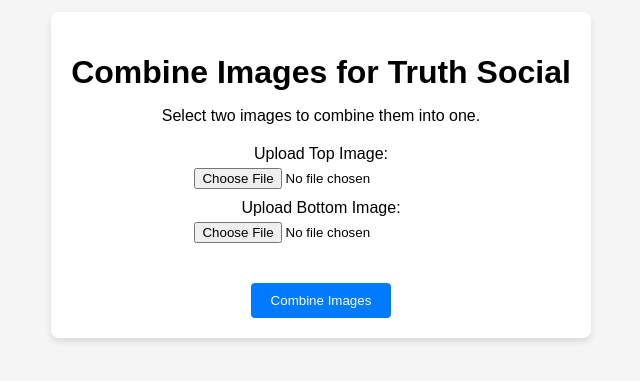
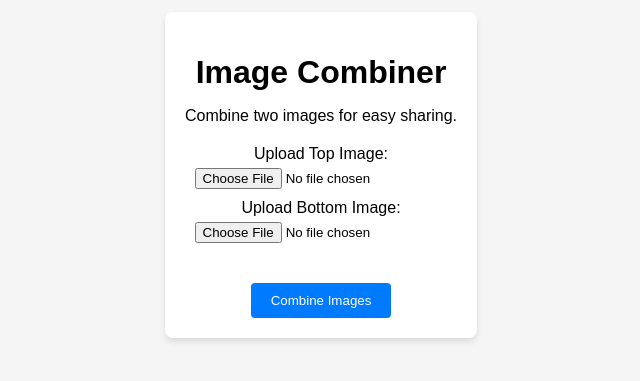
Before and after one commit to Martinezworldwide/topbottomimage, a plain HTML site: page index.html in a window 1280 px wide. Shown: the part 225-606 px from the top of the page, without its empty margins (319-959 px from the left). Drawn offline with Linux system fonts and the light colour scheme.

Commit message:
Update index.html

```diff
--- a/index.html
+++ b/index.html
@@ -3,13 +3,13 @@
 <head>
     <meta charset="UTF-8">
     <meta name="viewport" content="width=device-width, initial-scale=1.0">
-    <title>Image Combiner for Truth Social</title>
+    <title>Image Combiner</title>
     <link rel="stylesheet" href="styles.css">
 </head>
 <body>
     <div class="container">
-        <h1>Combine Images for Truth Social</h1>
-        <p>Select two images to combine them into one.</p>
+        <h1>Image Combiner</h1>
+        <p>Combine two images for easy sharing.</p>
         <div class="upload-section">
             <label for="image1">Upload Top Image:</label>
             <input type="file" id="image1" accept="image/*">
@@ -17,8 +17,9 @@
             <input type="file" id="image2" accept="image/*">
         </div>
         <button id="combineBtn">Combine Images</button>
-        <canvas id="canvas"></canvas>
-        <a id="downloadBtn" style="display: none;" download="combined-image.png">Download Combined Image</a>
+        <div id="output" class="output">
+            <canvas id="canvas"></canvas>
+        </div>
     </div>
     <script src="script.js"></script>
 </body>
```
